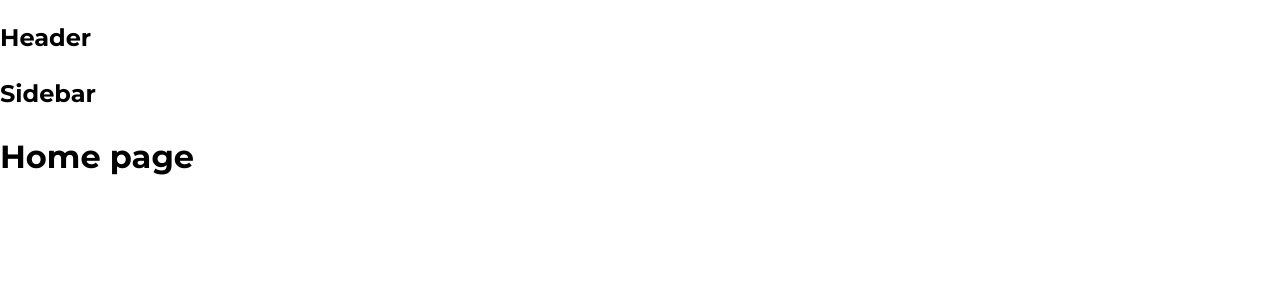
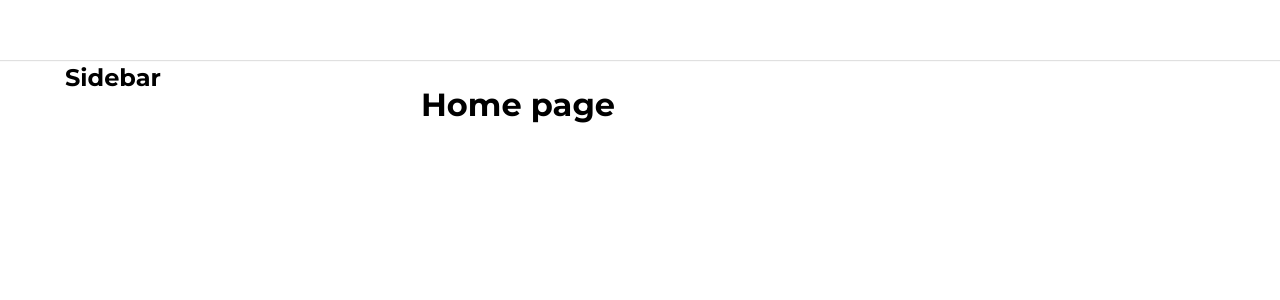
Before and after one commit to dvthagn/reactjs-tiktok-ui, a React (Create React App) app: page / in a window 1280 px wide. Shown: the top 300 px of the page. Built offline with nearby package versions, Linux system fonts and the light colour scheme.

Commit message:
build layout default

```diff
--- a/package.json
+++ b/package.json
@@ -37,6 +37,7 @@
   },
   "devDependencies": {
     "babel-plugin-module-resolver": "^5.0.0",
+    "classnames": "^2.3.2",
     "customize-cra": "^1.0.0",
     "normalize.css": "^8.0.1",
     "react-app-rewired": "^2.2.1",
--- a/src/components/GlobalStyles/GlobalStyles.scss
+++ b/src/components/GlobalStyles/GlobalStyles.scss
@@ -3,8 +3,14 @@
 
 :root {
     --primary: #fe2c55;
+
+    //Default layout
+    --default-layout-header-height: 60px;
+    --default-layout-width: 1150px;
 }
 * {
+    margin: 0;
+    padding: 0;
     box-sizing: border-box;
 }
 
--- /dev/null
+++ b/src/components/Layout/DefaultLayout/DefaultLayout.module.scss
@@ -0,0 +1,14 @@
+.wrapper {
+    display: flex;
+    flex-direction: column;
+    align-items: center;
+}
+
+.container {
+    width: var(--default-layout-width);
+    display: flex;
+}
+
+.content {
+    flex: 1;
+}
--- /dev/null
+++ b/src/components/Layout/DefaultLayout/Sidebar/Sidebar.module.scss
@@ -0,0 +1,3 @@
+.wrapper {
+    width: 356px;
+}
--- a/src/components/Layout/DefaultLayout/Sidebar/index.js
+++ b/src/components/Layout/DefaultLayout/Sidebar/index.js
@@ -1,5 +1,14 @@
+import classNames from 'classnames/bind';
+import styles from './Sidebar.module.scss';
+
+const cx = classNames.bind(styles);
+
 function Sidebar() {
-    return <h2>Sidebar</h2>;
+    return (
+        <aside className={cx('wrapper')}>
+            <h2>Sidebar</h2>
+        </aside>
+    );
 }
 
 export default Sidebar;
--- a/src/components/Layout/DefaultLayout/index.js
+++ b/src/components/Layout/DefaultLayout/index.js
@@ -1,13 +1,17 @@
+import classNames from 'classnames/bind';
 import Header from '~/components/Layout/components/Header';
 import Sidebar from './Sidebar';
+import styles from './DefaultLayout.module.scss';
+
+const cx = classNames.bind(styles);
 
 function DefaultLayout({ children }) {
     return (
-        <div>
+        <div className={cx('wrapper')}>
             <Header />
-            <div className="container">
+            <div className={cx('container')}>
                 <Sidebar />
-                <div className="content">{children}</div>
+                <div className={cx('content')}>{children}</div>
             </div>
         </div>
     );
--- /dev/null
+++ b/src/components/Layout/components/Header/Header.module.scss
@@ -0,0 +1,12 @@
+.wrapper {
+    width: 100%;
+    height: var(--default-layout-header-height);
+    box-shadow: 0px 1px 1px rgb(0 0 0 /12%);
+    display: flex;
+    justify-content: center;
+}
+
+.inner {
+    height: 100%;
+    width: var(--default-layout-width);
+}
--- a/src/components/Layout/components/Header/index.js
+++ b/src/components/Layout/components/Header/index.js
@@ -1,5 +1,14 @@
+import classNames from 'classnames/bind';
+import styles from './Header.module.scss';
+
+const cx = classNames.bind(styles);
+
 function Header() {
-    return <h2>Header</h2>;
+    return (
+        <header className={cx('wrapper')}>
+            <div className={cx('inner')}></div>
+        </header>
+    );
 }
 
 export default Header;
```
Also changed, not shown: 1 other file (tests, documents, lock files or other folders).
